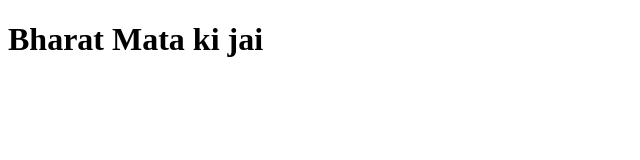
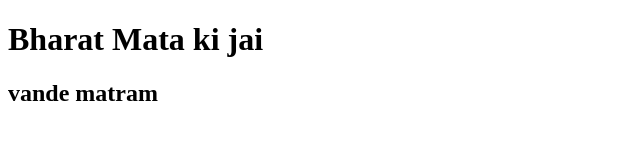
Before and after one commit to bhatnagardivyansh93/module2-solution, a plain HTML site: page Abv/index.html in a window 1280 px wide. Shown: the whole page, without its empty margins (0-640 px from the left). Drawn offline with Linux system fonts and the light colour scheme.

Commit message:
Small addition .

```diff
--- a/Abv/index.html
+++ b/Abv/index.html
@@ -1,9 +1,10 @@
 <!DOCTYPE html>
 <html>
 <head>
-	<title>My first assignment</title>
+	<title>My first</title>
 </head>
 <body>
 <h1>Bharat Mata ki jai</h1>
+<h2>vande matram</h2>
 </body>
 </html>
```
